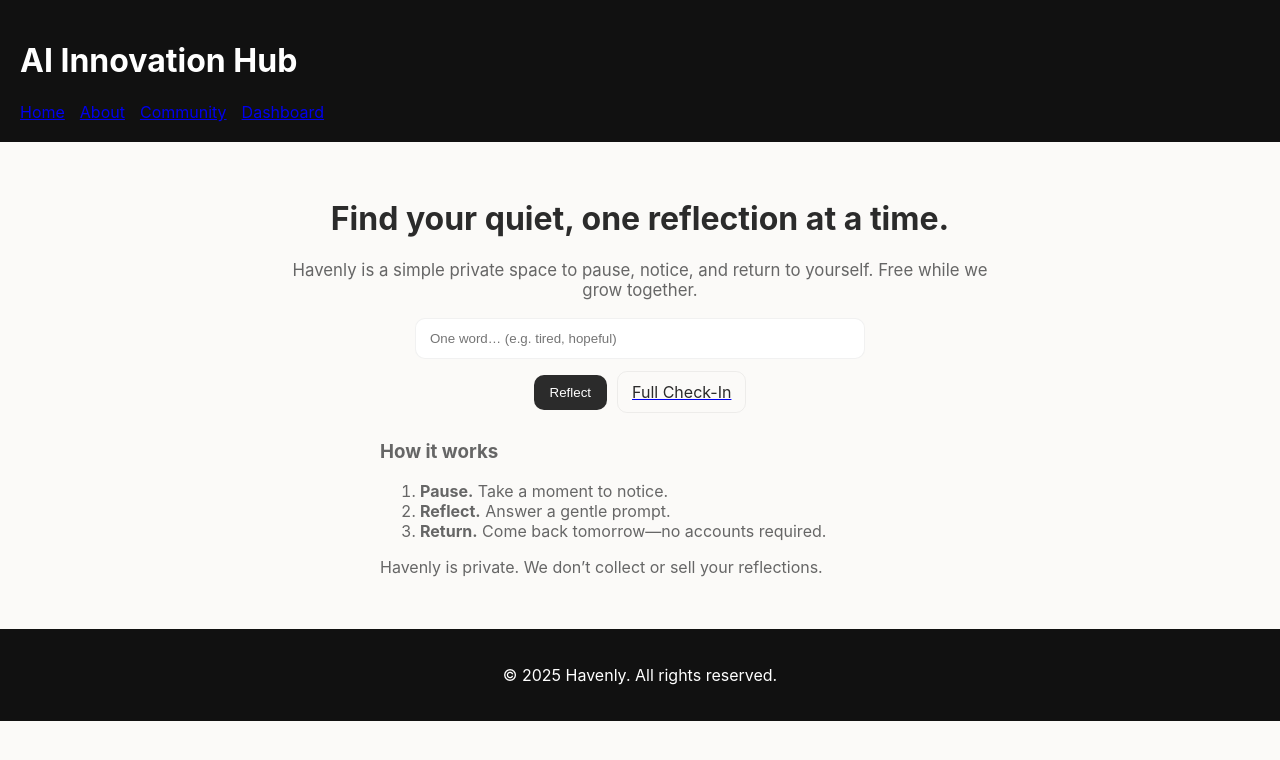
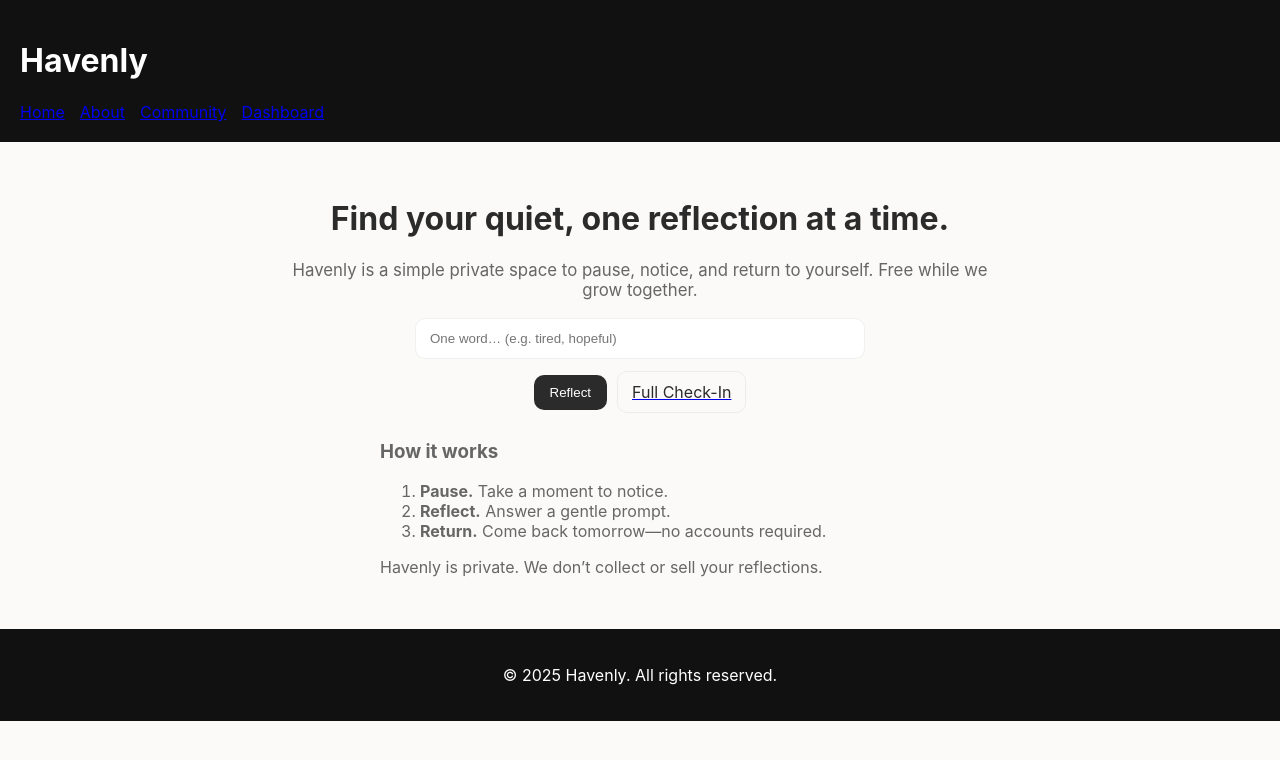
Before and after one commit to Khrboshi/havenly, a Next.js app: page / in a window 1280 px wide. Shown: the top 760 px of the page. Built offline with nearby package versions, Linux system fonts and the light colour scheme.

Commit message:
Update Header.js

```diff
--- a/components/Header.js
+++ b/components/Header.js
@@ -1,7 +1,7 @@
 export default function Header() {
   return (
     <header style={{ padding: '20px', backgroundColor: '#111', color: '#fff' }}>
-      <h1>AI Innovation Hub</h1>
+      <h1>Havenly</h1>
       <nav>
         <a href="/" style={{ marginRight: '15px' }}>Home</a>
         <a href="/about" style={{ marginRight: '15px' }}>About</a>
```
